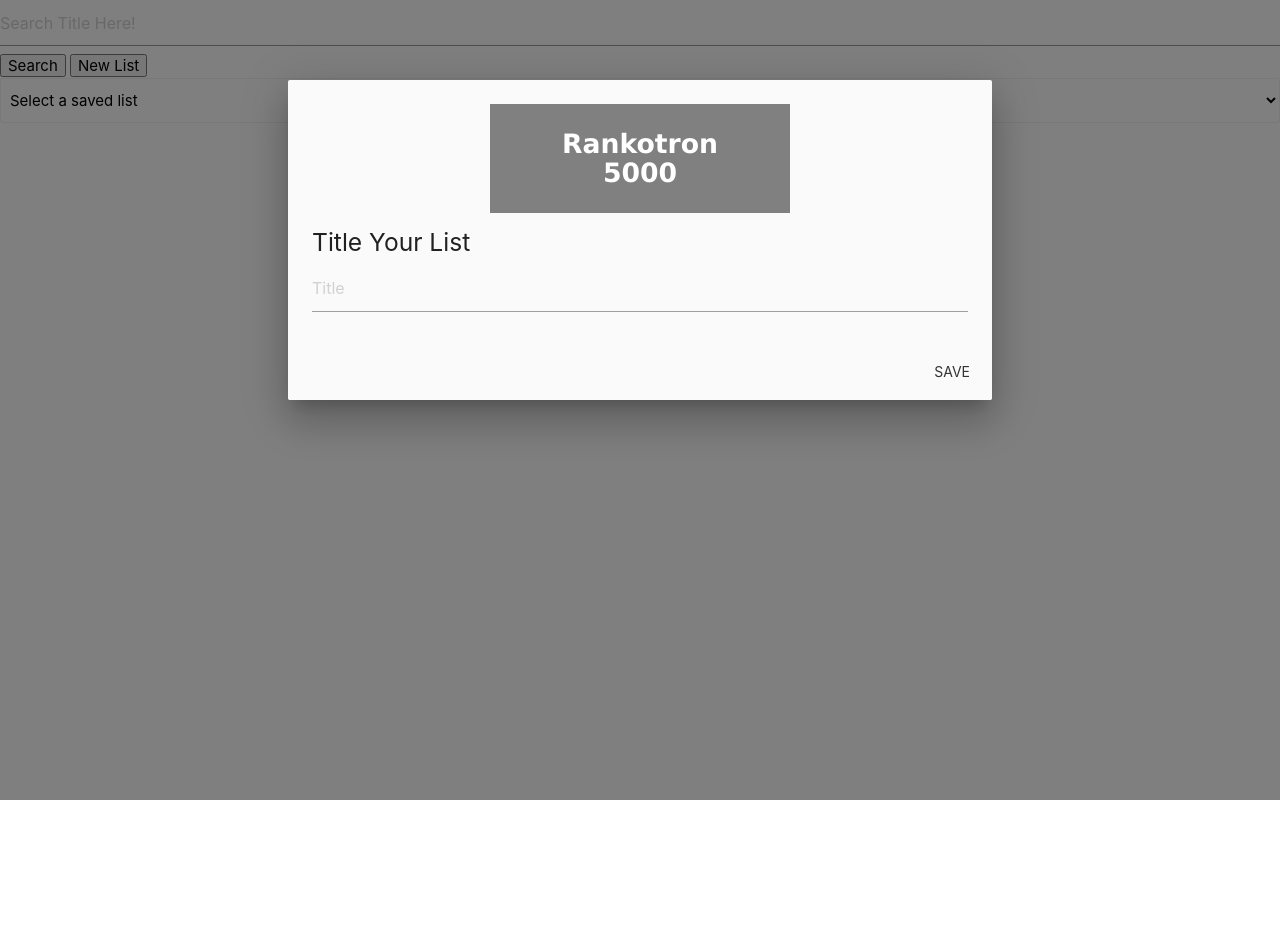
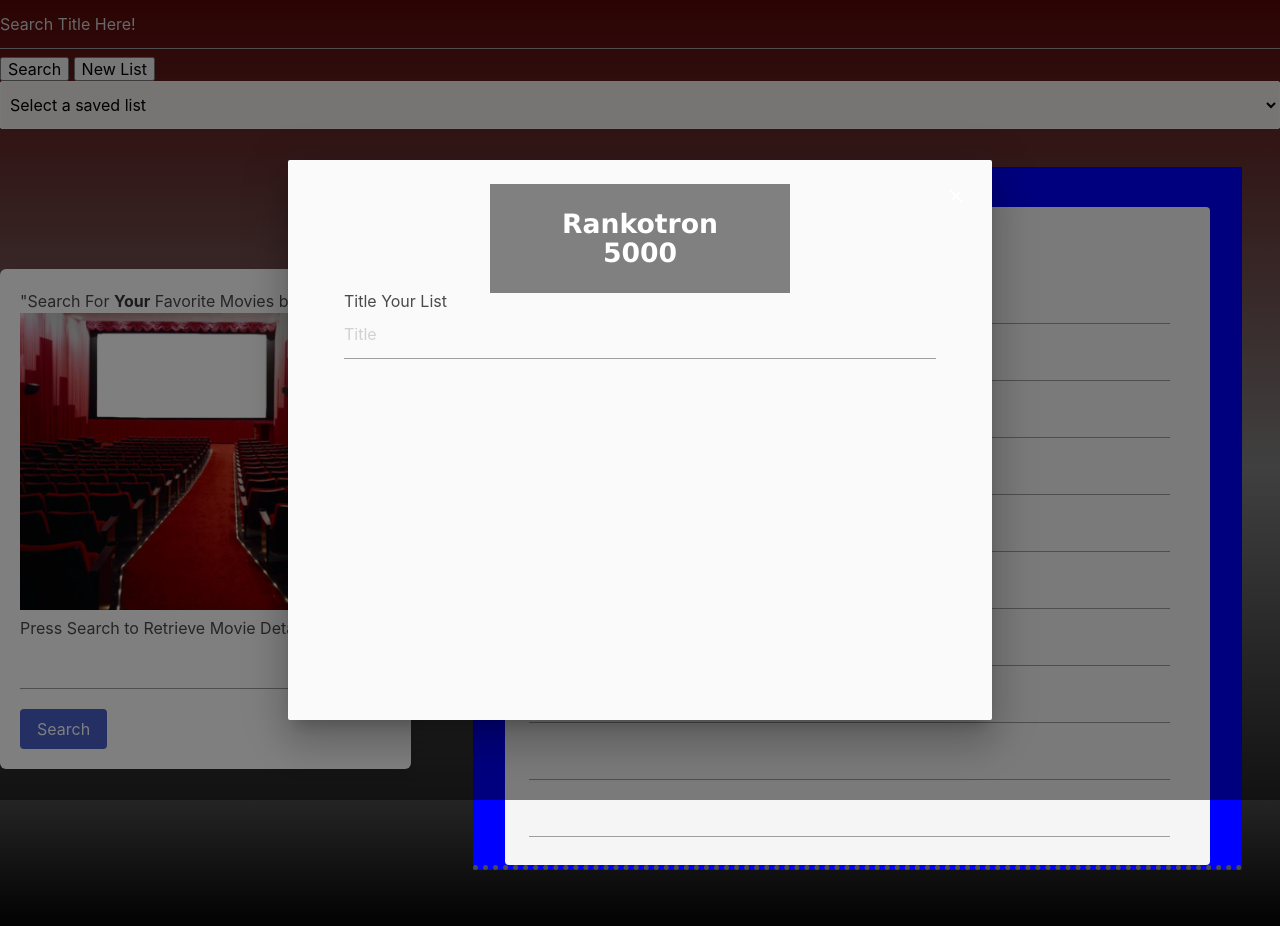
Before and after one commit to Dzarbis/ranker, a plain HTML site: page index.html in a window 1280 px wide. Before the commit the page ends 800 px from the top, so only its background shows below. Drawn offline with nearby package versions, Linux system fonts and the light colour scheme.

Commit message:
added CSS Styling

```diff
--- /dev/null
+++ b/assets/css/Candicestyle.css
@@ -0,0 +1,56 @@
+.input {
+    border-bottom: darkgreen;
+    border-top: darkgreen;
+    border-left: darkgreen;
+    border-right: darkgreen;
+    border-style: solid;
+    border-width: medium;
+    margin:auto;
+}
+
+.container {
+    background-color: blue;
+    border-left-width: thick;
+    border-bottom-style: dotted;
+    border-bottom-width: thick;
+
+    padding-top: 40px;
+    margin: 50px;
+    align-content:flex-end;
+}
+body {
+    background-color: lightgrey;
+    box-shadow: lightpink;
+    content-visibility:inherit;
+    background-image: linear-gradient(rgb(88, 6, 6), grey, black );
+
+}
+
+.hero-body, h2 {
+    background-image: linear-gradient(lightgrey, red);
+    background-color:darkred;
+    border-color: black;
+    border-left-color: black;
+    border-right: black;
+    border-bottom: black;
+    border-top: black;
+    border-style: double;
+    border-width: thick;
+    text-shadow: brown;
+    border-image-width: 100px;
+    text-align: left;
+    align-content: initial;
+    text-shadow: 25px 25px rgb(77, 17, 17);
+
+
+
+}
+
+.hero-body, image {
+    border-color:black;
+}
+
+footer {
+    text-align: center;
+    text-decoration: lightcoral;
+    }
--- a/index.html
+++ b/index.html
@@ -7,6 +7,9 @@
     <link rel="stylesheet" href="https://cdnjs.cloudflare.com/ajax/libs/materialize/1.0.0/css/materialize.min.css">
     <link rel="stylesheet" href="https://fonts.googleapis.com/icon?family=Material+Icons">
     <link rel="stylesheet" href="./assets/css/style.css">
+    <link rel="stylesheet" href="https://cdn.jsdelivr.net/npm/bulma@0.9.2/css/bulma.min.css">
+    <link rel="stylesheet" href="assets/css/Candicestyle.css">
+
     <title>Rankotron 5000</title>
 </head>
 <body>
@@ -24,6 +27,48 @@
 
         </ul>
     </div>
+<!-- Container Section for first vertical column for Search Area-->
+<div class="columns is-vcentered">
+    <div class="column is-4">
+      <p class="bd-notification is-success"></p>
+      <form class="box">
+          <p>"Search For <strong>Your</strong> Favorite Movies by Title"</p>
+        <img src="assets/movie.png">
+        <div class="field">
+          <div class="control">
+              <p>Press Search to Retrieve Movie Details"</p>
+            <input class="input" type="text" placeholder="">
+          </div>
+        </div>
+        <button class="button is-link">Search</button>
+      </form>
+    </div>
+
+    <!-- Second Section, Container used to hold all the drag and drop movies selected-->
+    <div class="container is-fluid">
+        <div class="notification is-secondary">
+          <strong>DRAG & </strong> <strong>DROP </strong>Your Top '10' Movie Picks here
+          <br><br>
+          <input class="column is-full" type="text">
+          <input class="column is-full" type="text">
+          <input class="column is-full" type="text">
+          <input class="column is-full" type="text">
+          <input class="column is-full" type="text">
+          <input class="column is-full" type="text">
+          <input class="column is-full" type="text">
+          <input class="column is-full" type="text">
+          <input class="column is-full" type="text">
+          <input class="column is-full" type="text">
+        </div>
+      </div>
+    <!---
+    <div class="column">
+      <p class="bd-notification is-primary">Drag and Drop your top movies here.</p>
+    </div>
+-->
+  </div>
+
+
     <div id="modal" class="modal">
         <div class="modal-content">
           <h4 class="rank-heading">Rankotron 5000</h4>
```
Also changed, not shown: assets/movie.png (added).
